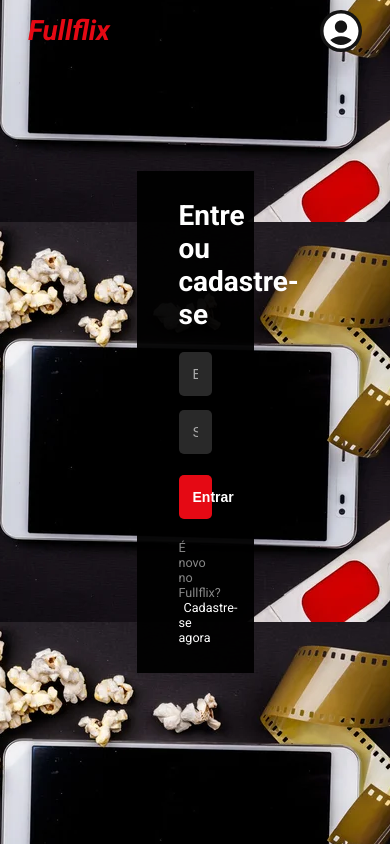
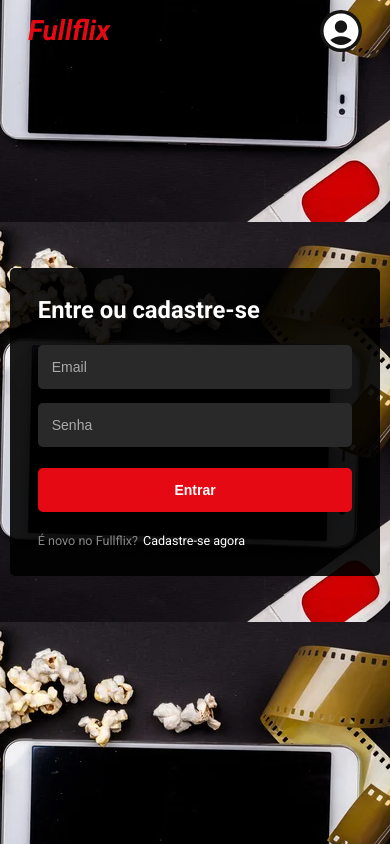
Before and after one commit to NatanTeixeiraVieira/fullflix, a React (Vite) app: page /login in a window 390 px wide. Built offline with nearby package versions, Linux system fonts and the light colour scheme.

Commit message:
feat: Add responsiveness on login page

```diff
--- a/src/pages/Login/index.jsx
+++ b/src/pages/Login/index.jsx
@@ -12,7 +12,7 @@ export default function Login() {
           <button type="submit">Entrar</button>
         </div>
         <div className="signup">
-          É novo no Fullflix?
+          <span>É novo no Fullflix?</span>
           <Link to="/signup">Cadastre-se agora</Link>
         </div>
       </form>
--- a/src/pages/Login/styles.css
+++ b/src/pages/Login/styles.css
@@ -7,9 +7,10 @@
   align-items: center;
 }
 .login_form {
-  width: 30vw;
+  width: 35vw;
   padding: 2rem 3rem;
-  background-color: rgba(0, 0, 0, 0.95);
+  background-color: rgba(0, 0, 0, 0.9);
+  border-radius: 5px;
 }
 .login_form h1 {
   font-size: 2rem;
@@ -49,12 +50,45 @@
   font-size: 0.9rem;
   color: #888;
 }
+.signup span {
+  margin-right: 5px;
+}
 .signup a {
   color: #fff;
   text-decoration: none;
-  margin-left: 5px;
 }
 .signup a:hover {
   color: #e50914;
   text-decoration: underline;
 }
+
+@media (max-width: 1130px) {
+  .login_form h1 {
+    font-size: 1.7rem;
+  }
+}
+
+@media (max-width: 1020px) {
+  .login_form {
+    width: 60vw;
+  }
+}
+
+@media (max-width: 760px) {
+  .login_form {
+    width: 70vw;
+  }
+}
+
+@media (max-width: 460px) {
+  .login_form {
+    width: 95vw;
+    padding: 2rem 2rem;
+  }
+}
+
+@media (max-width: 295px) {
+  .login_form {
+    width: 100vw;
+  }
+}
```
